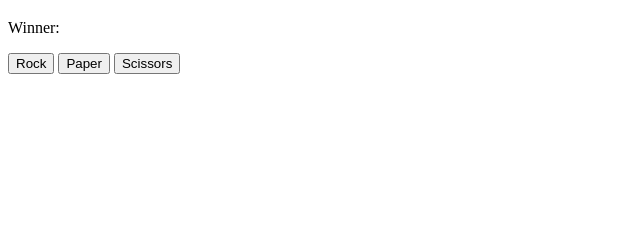
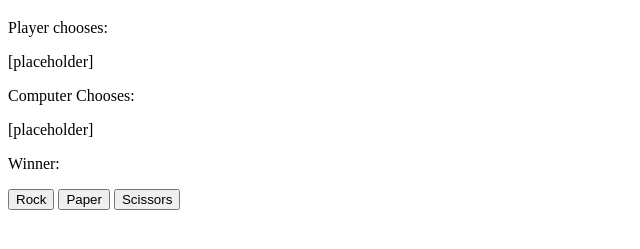
Before and after one commit to Justin-K-Ellis/rock-paper-scissors, a plain HTML site: page index.html in a window 1280 px wide. Shown: the part 61-310 px from the top of the page, without its empty margins (0-640 px from the left). Drawn offline with Linux system fonts and the light colour scheme.

Commit message:
Update basic structure of index.html

```diff
--- a/index.html
+++ b/index.html
@@ -3,17 +3,31 @@
 <head>
     <meta charset="UTF-8">
     <meta name="viewport" content="width=device-width, initial-scale=1.0">
+    <link rel="stylesheet" href="./style.css">
+    <script src="./source.js" defer></script>
     <title>Rock Paper Scissors</title>
 </head>
 <body>
-    <h1>Play Rock-Paper-Scissors</h1>
-    <p>Winner:</p>
-    <p id="winner"></p>
-    <div id="buttons">
-        <button id="rock">Rock</button>
-        <button id="paper">Paper</button>
-        <button id="scissors">Scissors</button>
+    <div id="outer-container">
+        <div id="container">
+            <h1>Play Rock-Paper-Scissors</h1>
+            <div id="choice-info">
+                <div id="player-info">
+                    <p>Player chooses:</p>
+                    <p id="player-choice">[placeholder]</p>
+                </div>
+                <div id="comp-info">
+                    <p>Computer Chooses:</p>
+                    <p id="comp-choice">[placeholder]</p>
+                </div>
+            </div>
+            <p id="winner-info">Winner: </p>
+            <div id="buttons">
+                <button id="rock">Rock</button>
+                <button id="paper">Paper</button>
+                <button id="scissors">Scissors</button>
+            </div>
+        </div>
     </div>
-    <script src="./source.js"></script>
 </body>
 </html>
```
